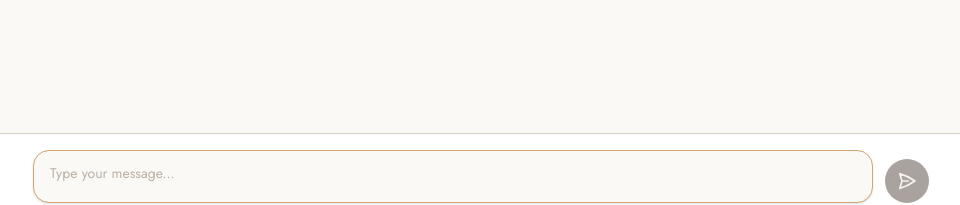
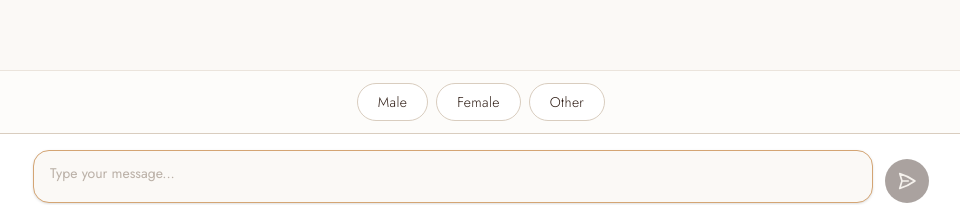
Before and after one commit to Rishi12318/Shoppers, a Next.js app: page /tailor in a window 1280 px wide. Shown: the part 558-763 px from the top of the page, without its empty margins (159-1119 px from the left). Built offline with nearby package versions, Linux system fonts and the light colour scheme.

Commit message:
feat: add quick-reply buttons for gender and body type selection

```diff
--- a/src/app/tailor/page.tsx
+++ b/src/app/tailor/page.tsx
@@ -7,6 +7,16 @@ import Link from "next/link";
 interface Message {
   role: "user" | "assistant";
   content: string;
+}
+
+const BODY_TYPES = ["Slim", "Average", "Athletic", "Muscular", "Plus-size", "Petite"];
+const GENDER_OPTIONS = ["Male", "Female", "Other"];
+
+function getQuickReplies(lastMessage: string): string[] | null {
+  const lower = lastMessage.toLowerCase();
+  if (lower.includes("gender")) return GENDER_OPTIONS;
+  if (lower.includes("body type")) return BODY_TYPES;
+  return null;
 }
 
 function TailorChat() {
@@ -48,10 +58,10 @@ function TailorChat() {
     greetUser();
   }, [product, initialized]);
 
-  const sendMessage = async () => {
-    if (!input.trim() || loading) return;
+  const processInput = async (text: string) => {
+    if (!text.trim() || loading) return;
 
-    const userMessage: Message = { role: "user", content: input.trim() };
+    const userMessage: Message = { role: "user", content: text.trim() };
     const newMessages = [...messages, userMessage];
     setMessages(newMessages);
     setInput("");
@@ -88,6 +98,10 @@ function TailorChat() {
     } finally {
       setLoading(false);
     }
+  };
+
+  const sendMessage = () => {
+    processInput(input);
   };
 
   const handleKeyDown = (e: React.KeyboardEvent) => {
@@ -223,6 +237,30 @@ function TailorChat() {
         </div>
       </div>
 
+      {/* Quick Replies */}
+      {!loading && messages.length > 0 && (() => {
+        const lastBot = [...messages].reverse().find((m) => m.role === "assistant");
+        if (!lastBot) return null;
+        const replies = getQuickReplies(lastBot.content);
+        if (!replies) return null;
+        return (
+          <div className="border-t border-[#d9cdbf]/50 bg-white/50 px-4 py-3">
+            <div className="mx-auto flex max-w-4xl flex-wrap justify-center gap-2">
+              {replies.map((reply) => (
+                <button
+                  key={reply}
+                  onClick={() => processInput(reply)}
+                  className="rounded-full border border-[#d9cdbf] bg-white px-5 py-2 text-sm font-light tracking-wide text-[#2c1a12] transition-all duration-200 hover:border-[#d4a574] hover:bg-[#2c1a12] hover:text-[#e9dfd4]"
+                  style={{ fontFamily: "'Jost', sans-serif" }}
+                >
+                  {reply}
+                </button>
+              ))}
+            </div>
+          </div>
+        );
+      })()}
+
       {/* Input Area */}
       <div className="border-t border-[#d9cdbf] bg-white px-4 py-4">
         <div className="mx-auto flex max-w-4xl items-end gap-3">
```
